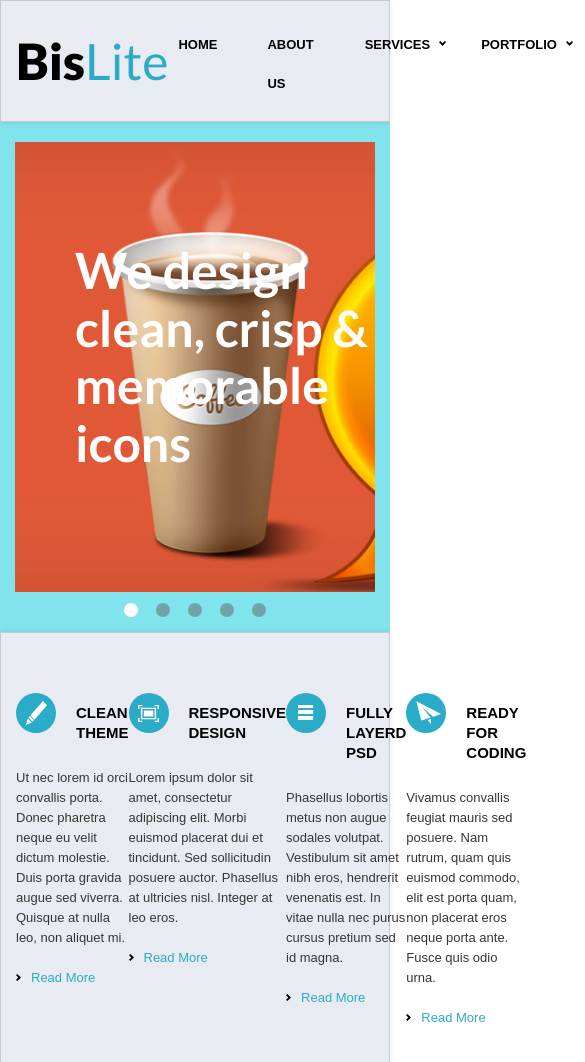
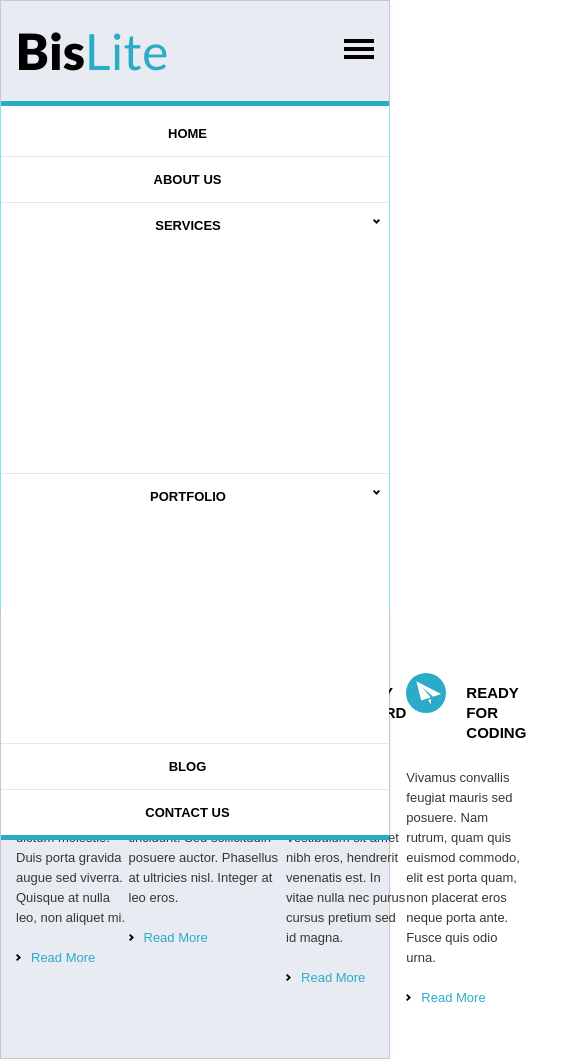
Before and after one commit to AlexanderUsovich/bislite, a plain HTML site: page index.html in a window 390 px wide. Shown: the top 1062 px of the page, 585 px wide, since content can reach past the window. Drawn offline with nearby package versions, Linux system fonts and the light colour scheme; files that its build step writes are made by us from their sources.

Commit message:
change gulpfile

```diff
--- a/index.html
+++ b/index.html
@@ -11,7 +11,7 @@
 	<link rel="stylesheet" type="text/css" href="slick/slick.css" />
 	<link rel="stylesheet" type="text/css" href="slick/slick-theme.css" />
 	<link rel="stylesheet" href="css/normalize.min.css">
-	<link rel="stylesheet" href="css/main.min.css">
+	<link rel="stylesheet" href="css/main.css">
 </head>
 
 <body>
@@ -22,6 +22,11 @@
 					<a class="logo-link" href="#">Bis<span>Lite</span></a>
 				</div>
 				<nav class="header__menu">
+					<div class="header__menu-btn">
+						<div class="header__menu-row"></div>
+						<div class="header__menu-row"></div>
+						<div class="header__menu-row"></div>
+					</div>
 					<ul class="header__list">
 						<li class="header__item"><a href="#" class="header__link">Home</a></li>
 						<li class="header__item"><a href="#" class="header__link">About Us</a></li>
--- a/js/script.js
+++ b/js/script.js
@@ -1,8 +1,10 @@
 $(document).ready(function(){
+
 	$('.slider__inner').slick({
 		arrows: false,
 		dots: true
-	}),
+	});
+
 	$('.works__slider').slick({
 		arrows: true,
 		infinite: true,
@@ -11,5 +13,18 @@ $(document).ready(function(){
 		// autoplay: true,
 		prevArrow: '<button type="button" class="slick-prev slick-arrow"><img src="icons/works-left.svg" alt=""></button>',
 		nextArrow: '<button type="button" class="slick-next slick-arrow"><img src="icons/works-right.svg" alt=""></button>'
-	})
+	});
+
+	$('.header__menu-btn').on('click', function() {
+		$('.header__list').slideToggle();
+	});
+
+	// $('.drop-down.drop-down').on('click', function() {
+	// 	$('.header__list').slideToggle();
+	// });
+
+
+
+
+
 })
--- a/sass/base/_media.sass
+++ b/sass/base/_media.sass
@@ -17,6 +17,40 @@
     //.col-md-
     .container
         max-width: 720px
+    .header
+        &__menu-btn
+            display: block
+        &__list
+            position: absolute
+            top: 100px
+            left: 0
+            right: 0
+            width: 100%
+            flex-direction: column
+            align-items: center
+            gap: 0
+            padding-right: 0px
+            background-color: #fff
+            border-bottom: 5px solid #2aacc8
+            border-top: 5px solid #2aacc8
+            li + li a
+                border-top: 1px solid #e7e7e7
+        &__item
+            display: block
+            width: 100%
+            text-align: center
+        &__link
+            line-height: 45px
+        .drop-down
+            &__list
+                position: static
+                width: 100%
+                z-index: 2
+        &__inner
+            min-height: 100px
+    .footer
+        &__top-items
+            flex-wrap: wrap
 
 @media (max-width: 767px)
     //.col-sm-
--- a/sass/blocks/_header.sass
+++ b/sass/blocks/_header.sass
@@ -10,6 +10,17 @@
 		justify-content: space-between
 		align-items: center
 		min-height: 120px
+	// .header__menu-btn
+	&__menu-btn
+		width: 30px
+		display: none
+	// .header__menu-row
+	&__menu-row
+		height: 4px
+		background-color: #000
+		margin-bottom: 4px
+
+
 	&__drop-down
 		position: relative
 		& > a
```
Also changed, not shown: css/main.css (added), 1 other file.
